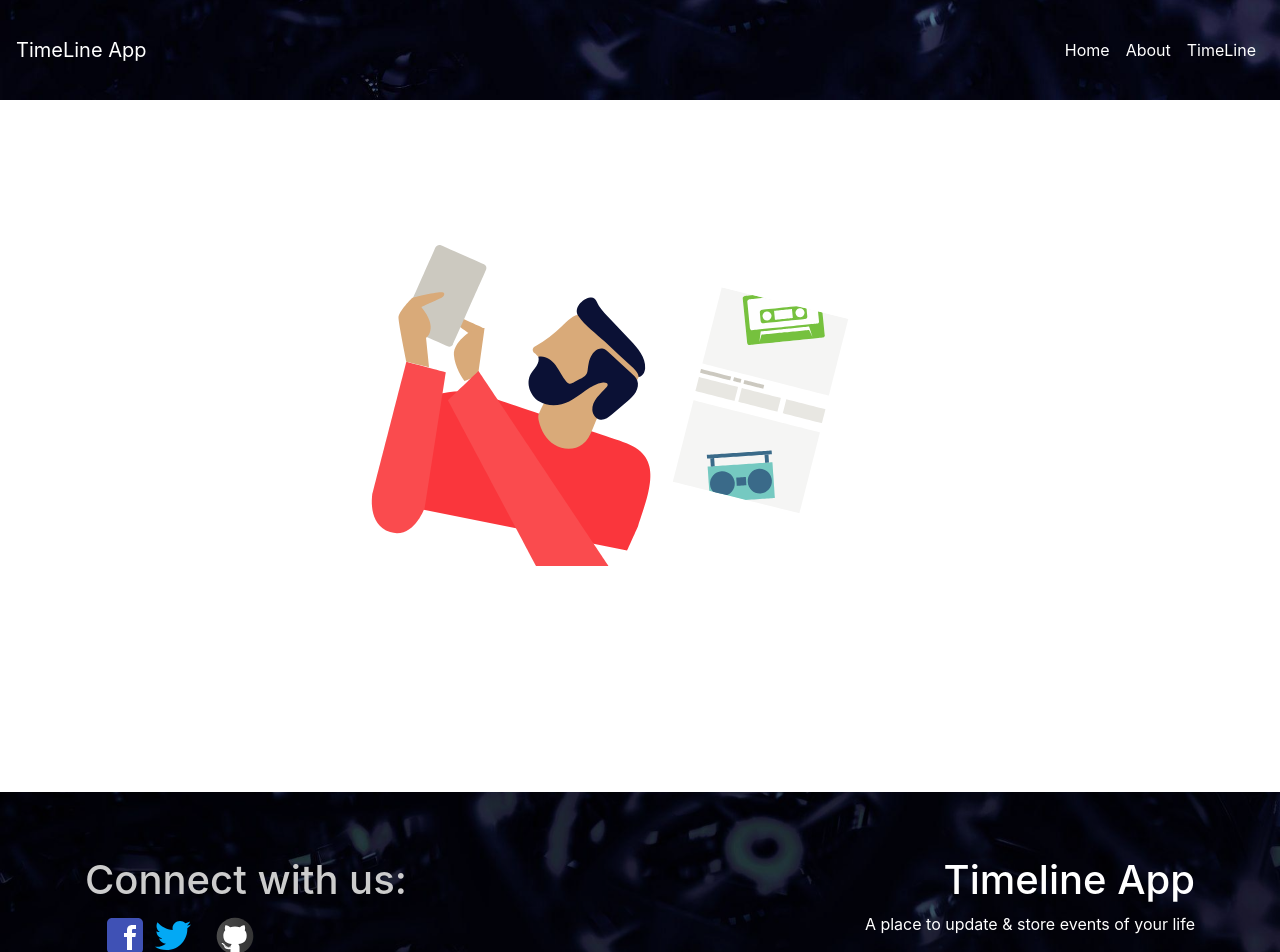
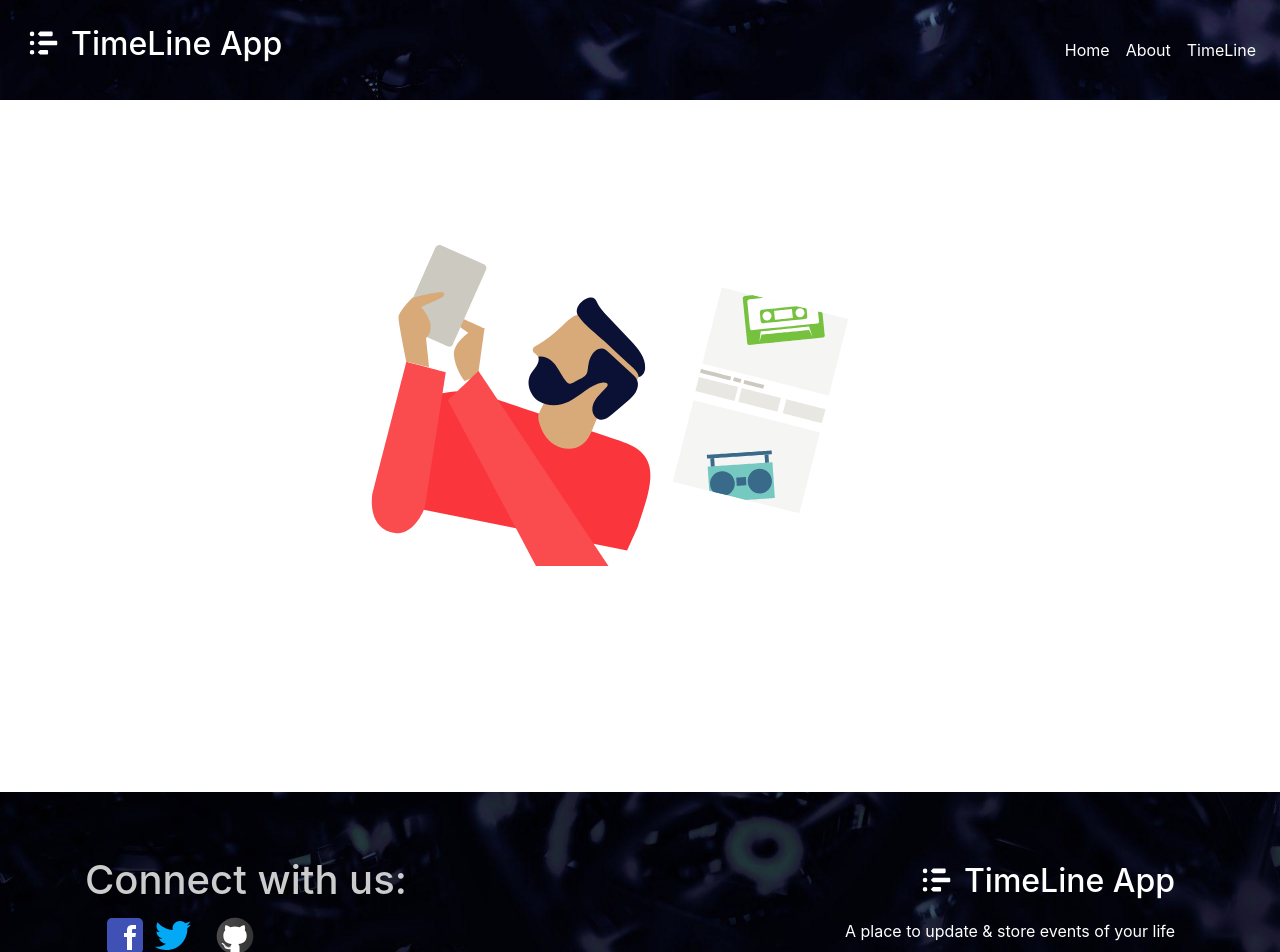
Before and after one commit to Rx8boi/TimeLine, a React (Create React App) app: page / in a window 1280 px wide. Shown: the top 952 px of the page. Built offline with nearby package versions, Linux system fonts and the light colour scheme; some icons are missing.

Commit message:
Navbar changes w/ logo

```diff
--- a/src/components/Jumbotron.js
+++ b/src/components/Jumbotron.js
@@ -5,6 +5,7 @@ import timeImage from "../assets/timeImage.jpg";
 import Row from "react-bootstrap/Row";
 import Col from "react-bootstrap/Col";
 import SocialLogo from "./svg/Svg";
+import Logo from "./svg/Logo";
 
 const Styles = styled.div`
   .jumbotron {
@@ -31,6 +32,7 @@ const Styles = styled.div`
   .foot {
     text-align: right;
     color: white;
+    display: inline-block;
   }
 `;
 
@@ -51,7 +53,9 @@ export const Jumbotron = () => (
           </Col>
           <Col>
             <div className="foot">
-              <h1>Timeline App</h1>
+              <h1>
+                <Logo />
+              </h1>
               <p>A place to update & store events of your life</p>
             </div>
           </Col>
--- a/src/components/NavBar.js
+++ b/src/components/NavBar.js
@@ -2,6 +2,7 @@ import React from "react";
 import { Nav, Navbar } from "react-bootstrap";
 import styled from "styled-components";
 import timeImage from "../assets/timeImage.jpg";
+import Logo from "./svg/Logo";
 
 const Styles = styled.div`
   .navbar {
@@ -15,6 +16,7 @@ const Styles = styled.div`
 
   .navbar .navbar-brand {
     color: white;
+    display: inline-block;
 
     &:hover {
       color: #151e25;
@@ -33,7 +35,9 @@ const Styles = styled.div`
 export const NavBar = () => (
   <Styles>
     <Navbar expand="lg">
-      <Navbar.Brand href="/">TimeLine App</Navbar.Brand>
+      <Navbar.Brand href="/">
+        <Logo />
+      </Navbar.Brand>
       <Navbar.Toggle aria-controls="basic-navbar-nav" />
       <Navbar.Collapse id="basic-navbar-nav">
         <Nav className="ml-auto">
--- /dev/null
+++ b/src/components/svg/Logo.js
@@ -0,0 +1,14 @@
+import React from "react";
+import { ReactComponent as Logo } from "../../assets/icons8-timeline.svg";
+
+const ReactComponent = () => {
+  return (
+    <div>
+      <h2>
+        <Logo />
+        TimeLine App
+      </h2>
+    </div>
+  );
+};
+export default ReactComponent;
```
Also changed, not shown: src/assets/icons8-timeline.svg (added).
